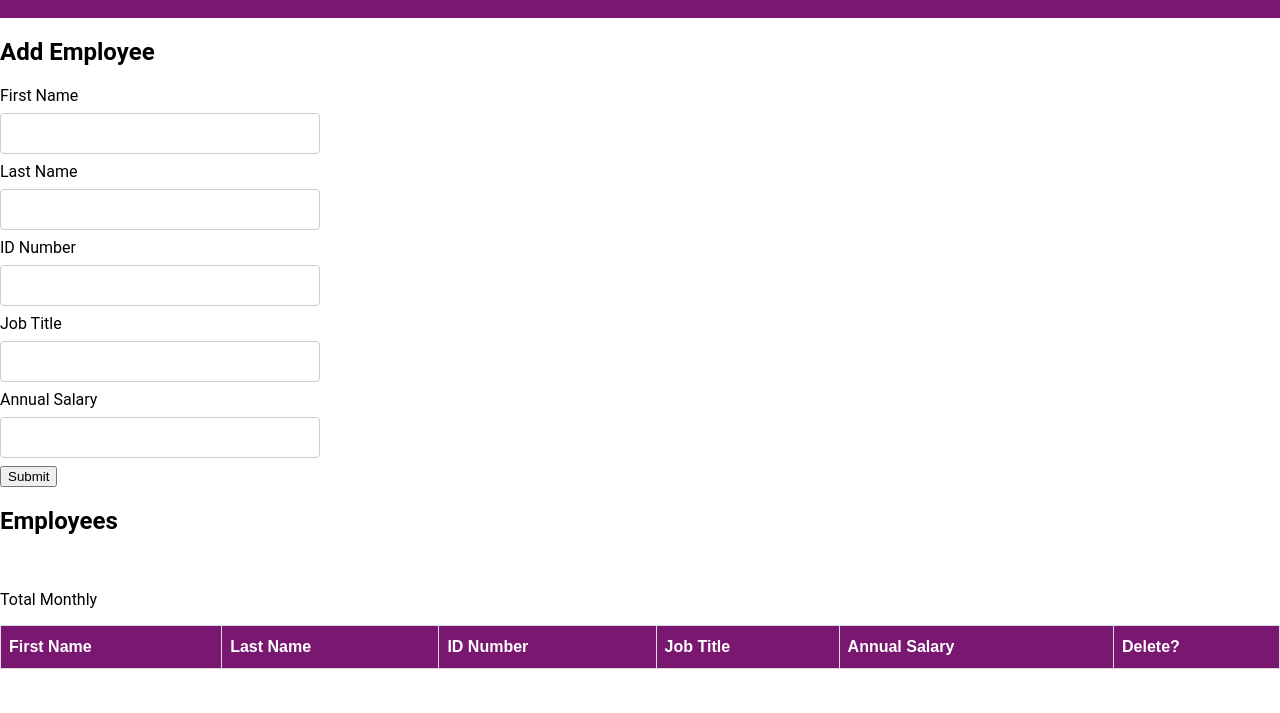
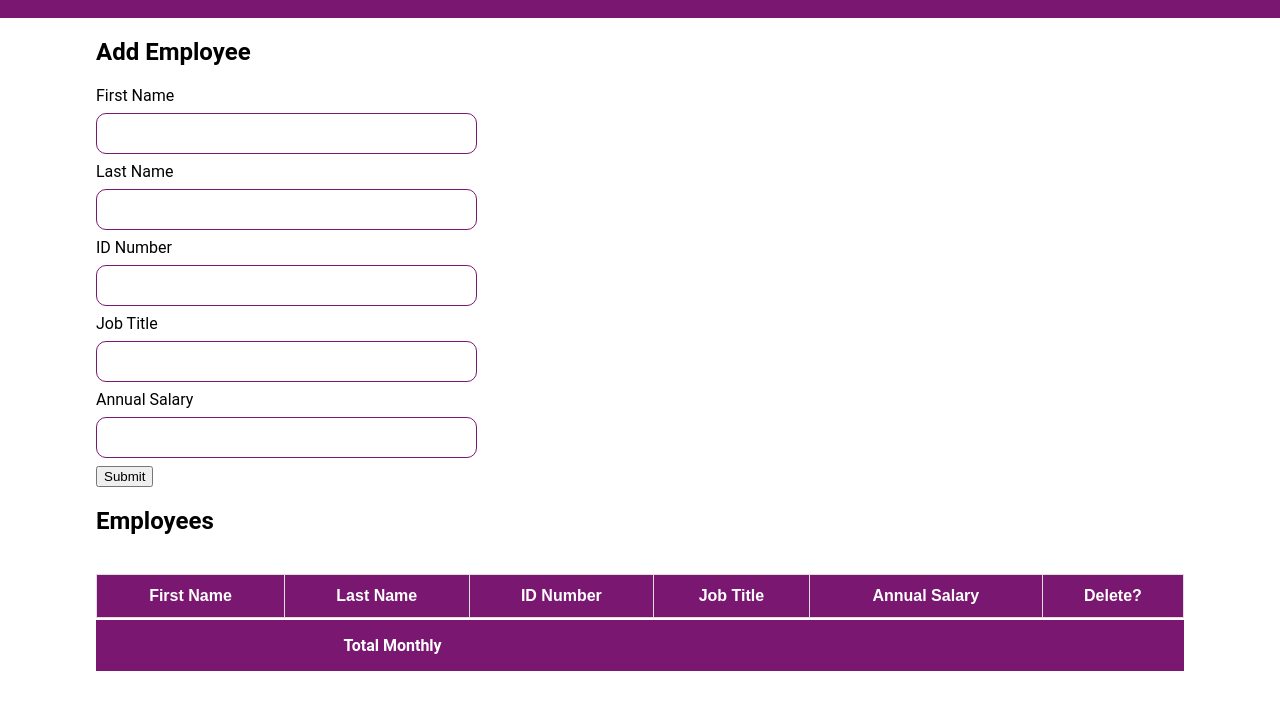
Before and after one commit to lonsnw/weekend-salary-calculator, a website: page index.html in a window 1280 px wide. Shown: the part 87-800 px from the top of the page. Drawn offline with Linux system fonts and the light colour scheme.

Commit message:
Updating some styling

```diff
--- a/script.js
+++ b/script.js
@@ -53,8 +53,8 @@ function addEmployee(event) {
 
 function deleteEmployee(event) {
     event.target.parentElement.parentElement.remove();
+
 }
-
 
 //Create a submit button:
 //  ✓  * submit button -
--- a/style.css
+++ b/style.css
@@ -14,14 +14,7 @@ header {
 }
 
 h1 {
-    font-weight: 300;
-}
-
-/* style by id using # */
-#content {
-    max-width: 700px;
-    margin: 0 auto;
-    /* Center horizontally */
+    font-weight: 600;
 }
 
 #employees {
@@ -40,14 +33,14 @@ h1 {
     background-color: #f2f2f2;
 }
 
-#employees tr:hover {
+/* #employees tr:hover {
     background-color: #ddd;
-}
+} */
 
 #employees th {
     padding-top: 12px;
     padding-bottom: 12px;
-    text-align: left;
+    text-align: center;
     background-color: #7a1871;
     color: white;
 }
@@ -55,17 +48,16 @@ h1 {
 input[type=text],
 input[type=number],
 select {
-    width: 25%;
+    width: 35%;
     padding: 12px 20px;
     margin: 8px 0;
     display: grid;
-    border: 1px solid #ccc;
-    border-radius: 4px;
+    border: 1px solid #7a1871;
+    border-radius: 10px;
     box-sizing: border-box;
 }
 
 input[type=submit] {
-    width: 100%;
     background-color: #7a1871;
     color: white;
     padding: 14px 20px;
@@ -79,12 +71,21 @@ input[type=submit]:hover {
     background-color: rgb(0, 99, 99);
 }
 
-div {
-    border-radius: 5px;
-    background-color: #f2f2f2;
-    padding: 20px;
+main {
+    width: 85%;
+    margin: auto;
 }
 
-.employee-data {
-    margin-bottom: 20px;
+footer {
+    width: 85%;
+    margin: auto;
+    background-color: #7a1871;
+    color: white;
+    display: flex;
+    justify-content: space-around;
+    border: 2px solid;
 }
+
+footer p {
+    font-weight: 600;
+}
```
Also changed, not shown: index.html (+1 -1 lines).
